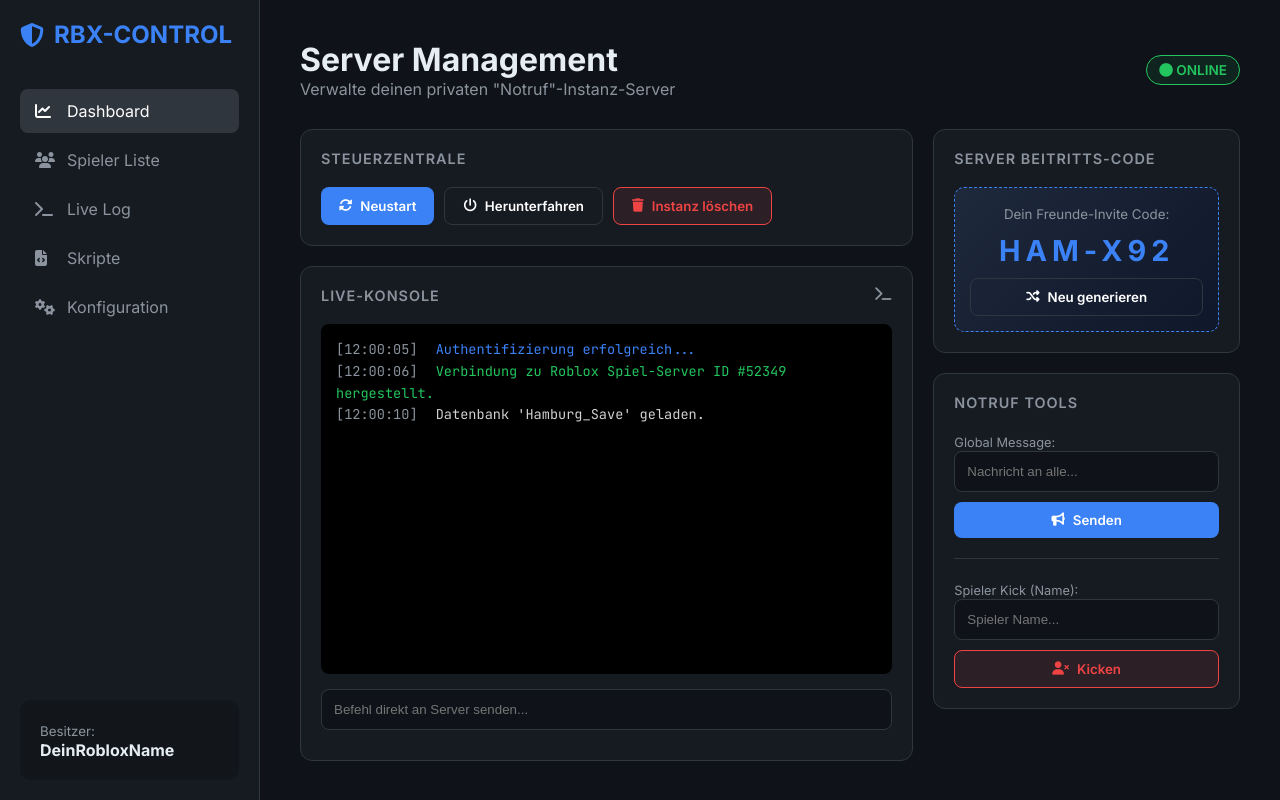
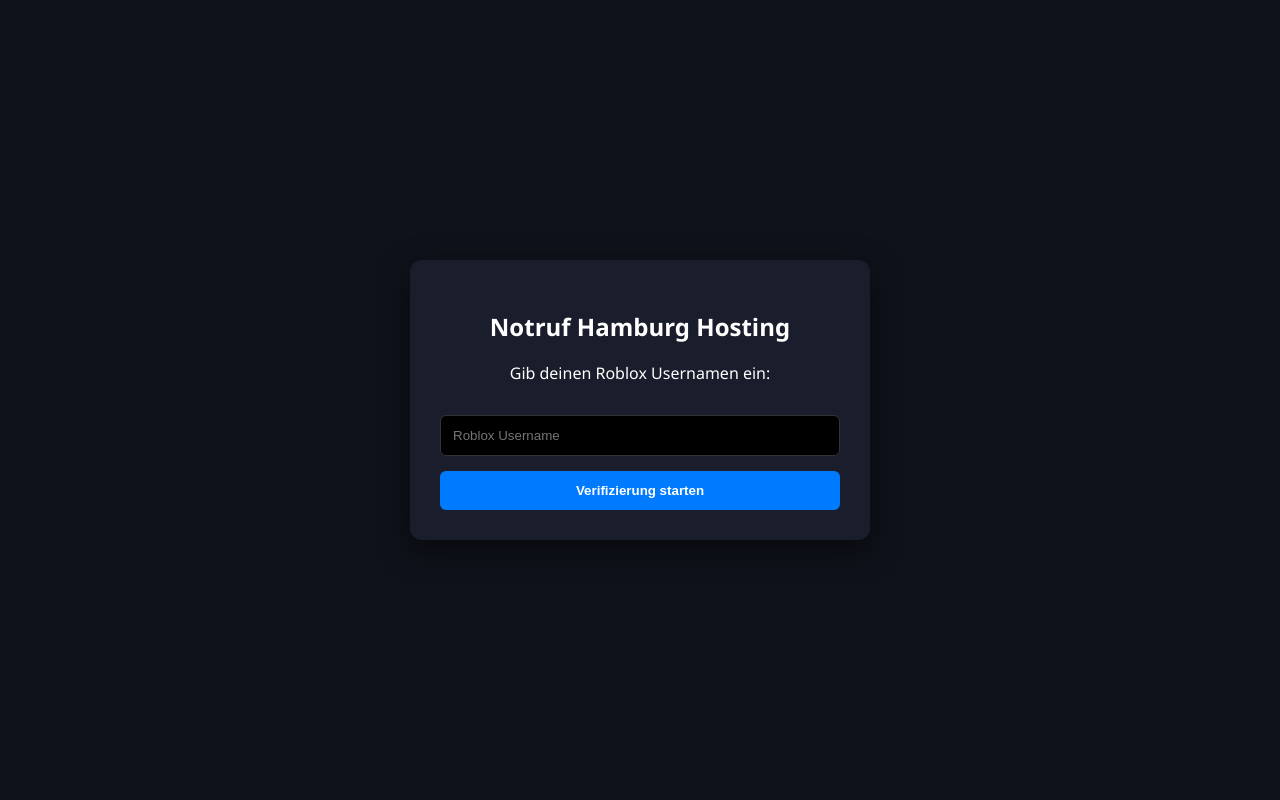
Before and after one commit to bennoxyt1-hash/Wiesbaden-Hosting, a plain HTML site: page index.html in a window 1280 px wide. Drawn offline with Linux system fonts and the light colour scheme.

Commit message:
Revamp dashboard layout and add login functionality
Updated the HTML structure and styles for the dashboard, including a new login section and verification process.

```diff
--- a/index.html
+++ b/index.html
@@ -2,331 +2,129 @@
 <html lang="de">
 <head>
     <meta charset="UTF-8">
-    <meta name="viewport" content="width=device-width, initial-scale=1.0">
-    <title>RBX-Host | Private Server Dashboard</title>
-
-    <!-- Google Fonts & Icons -->
-    <link href="https://fonts.googleapis.com/css2?family=Inter:wght@300;400;600;700&family=JetBrains+Mono&display=swap" rel="stylesheet">
-    <link rel="stylesheet" href="https://cdnjs.cloudflare.com/ajax/libs/font-awesome/6.4.0/css/all.min.css">
-
+    <title>Notruf Hosting | Dashboard</title>
     <style>
-        :root {
-            --bg-dark: #0f1218;
-            --bg-card: #161b22;
-            --accent: #3b82f6;
-            --accent-hover: #2563eb;
-            --danger: #ef4444;
-            --success: #22c55e;
-            --warning: #f59e0b;
-            --text-main: #e6edf3;
-            --text-dim: #8b949e;
-            --border: #30363d;
-        }
-
-        * { margin: 0; padding: 0; box-sizing: border-box; }
-
-        body {
-            background-color: var(--bg-dark);
-            color: var(--text-main);
-            font-family: 'Inter', sans-serif;
-            display: flex;
-            min-height: 100vh;
-        }
-
-/* Ersetze den .sidebar Block (ca. Zeile 36 bis 46) mit diesem: */
-.sidebar {
-    width: 260px;
-    background-color: var(--bg-card);
-    border-right: 1px solid var(--border);
-    display: flex;
-    flex-direction: column; /* Hier lag der Fehler (war doppelt/falsch) */
-    padding: 20px;
-    position: fixed;
-    height: 100vh;
-}
-
-        .brand {
-            font-size: 1.5rem;
-            font-weight: 700;
-            color: var(--accent);
-            display: flex;
-            align-items: center;
-            gap: 10px;
-            margin-bottom: 40px;
-        }
-
-        .nav-item {
-            padding: 12px 15px;
-            border-radius: 8px;
-            color: var(--text-dim);
-            text-decoration: none;
-            display: flex;
-            align-items: center;
-            gap: 12px;
-            margin-bottom: 5px;
-            transition: 0.2s;
-        }
-
-        .nav-item:hover, .nav-item.active {
-            background-color: var(--border);
-            color: white;
-        }
-
-        .nav-item i { width: 20px; }
-
-        /* MAIN CONTENT */
-        .main {
-            margin-left: 260px;
-            flex: 1;
-            padding: 40px;
-        }
-
-        .header {
-            display: flex;
-            justify-content: space-between;
-            align-items: center;
-            margin-bottom: 30px;
-        }
-
-        .status-badge {
-            padding: 6px 12px;
-            border-radius: 20px;
-            background: rgba(34, 197, 94, 0.1);
-            color: var(--success);
-            font-size: 0.85rem;
-            font-weight: 600;
-            border: 1px solid var(--success);
-        }
-
-        /* DASHBOARD GRID */
-        .grid {
-            display: grid;
-            grid-template-columns: 2fr 1fr;
-            gap: 20px;
-        }
-
-        .card {
-            background: var(--bg-card);
-            border: 1px solid var(--border);
-            border-radius: 12px;
-            padding: 20px;
-            margin-bottom: 20px;
-        }
-
-        .card-title {
-            font-size: 0.9rem;
-            font-weight: 600;
-            color: var(--text-dim);
-            text-transform: uppercase;
-            letter-spacing: 1px;
-            margin-bottom: 20px;
-            display: flex;
-            justify-content: space-between;
-        }
-
-        /* CONSOLE STYLE */
-        .console {
-            background: #000;
-            border-radius: 8px;
-            padding: 15px;
-            height: 350px;
-            font-family: 'JetBrains Mono', monospace;
-            font-size: 0.85rem;
-            overflow-y: auto;
-            color: #d1d1d1;
-            line-height: 1.6;
-        }
-
-        .console .time { color: var(--text-dim); margin-right: 10px; }
-        .console .info { color: var(--accent); }
-        .console .success { color: var(--success); }
-        .console .warn { color: var(--warning); }
-
-        /* BUTTONS */
-        .btn-group { display: flex; gap: 10px; }
-
-        button {
-            padding: 10px 18px;
-            border-radius: 8px;
-            border: none;
-            cursor: pointer;
-            font-weight: 600;
-            font-family: inherit;
-            display: flex;
-            align-items: center;
-            gap: 8px;
-            transition: 0.2s;
-        }
-
-        .btn-primary { background: var(--accent); color: white; }
-        .btn-primary:hover { background: var(--accent-hover); }
-
-        .btn-danger { background: rgba(239, 68, 68, 0.1); color: var(--danger); border: 1px solid var(--danger); }
-        .btn-danger:hover { background: var(--danger); color: white; }
-
-        .btn-outline { background: transparent; border: 1px solid var(--border); color: white; }
-        .btn-outline:hover { background: var(--border); }
-
-        /* INPUTS */
-        input {
-            width: 100%;
-            padding: 12px;
-            background: var(--bg-dark);
-            border: 1px solid var(--border);
-            border-radius: 8px;
-            color: white;
-            margin-bottom: 10px;
-            outline: none;
-        }
-
-        input:focus { border-color: var(--accent); }
-
-        /* NOTRUF HAMBURG SYSTEM SPEZIFISCH */
-        .server-code-box {
-            background: linear-gradient(135deg, #1e293b, #0f172a);
-            padding: 15px;
-            border-radius: 10px;
-            text-align: center;
-            border: 1px dashed var(--accent);
-        }
-
-        .code-display {
-            font-size: 1.8rem;
-            font-weight: 800;
-            letter-spacing: 5px;
-            color: var(--accent);
-            margin: 10px 0;
-        }
-
+        :root { --bg: #0f121a; --card: #1a1d2b; --accent: #007bff; --success: #28a745; --text: #ffffff; }
+        body { background: var(--bg); color: var(--text); font-family: 'Segoe UI', sans-serif; display: flex; justify-content: center; align-items: center; min-height: 100vh; margin: 0; }
+        .box { background: var(--card); padding: 30px; border-radius: 12px; width: 400px; box-shadow: 0 10px 30px rgba(0,0,0,0.5); text-align: center; }
+        input { width: 100%; padding: 12px; margin: 15px 0; border-radius: 6px; border: 1px solid #333; background: #000; color: white; box-sizing: border-box; }
+        button { width: 100%; padding: 12px; border-radius: 6px; border: none; font-weight: bold; cursor: pointer; background: var(--accent); color: white; }
+        #verifyZone, #dashboard { display: none; }
+        .code-display { font-size: 24px; color: #00ff88; font-family: monospace; margin: 20px 0; padding: 10px; border: 2px dashed #00ff88; }
+        .log-box { background: #000; padding: 10px; border-radius: 4px; font-size: 12px; height: 100px; overflow-y: auto; text-align: left; margin-top: 15px; color: #aaa; }
     </style>
 </head>
 <body>
 
-    <!-- SIDEBAR -->
-    <div class="sidebar">
-        <div class="brand">
-            <i class="fa-solid fa-shield-halved"></i>
-            RBX-CONTROL
-        </div>
-
-        <nav>
-            <a href="#" class="nav-item active"><i class="fa-solid fa-chart-line"></i> Dashboard</a>
-            <a href="#" class="nav-item"><i class="fa-solid fa-users"></i> Spieler Liste</a>
-            <a href="#" class="nav-item"><i class="fa-solid fa-terminal"></i> Live Log</a>
-            <a href="#" class="nav-item"><i class="fa-solid fa-file-code"></i> Skripte</a>
-            <a href="#" class="nav-item"><i class="fa-solid fa-gears"></i> Konfiguration</a>
-        </nav>
-
-        <div style="margin-top: auto; padding: 20px; background: rgba(0,0,0,0.2); border-radius: 10px;">
-            <small style="color: var(--text-dim)">Besitzer:</small><br>
-            <strong>DeinRobloxName</strong>
-        </div>
+    <!-- SCHRITT 1: Login -->
+    <div id="login" class="box">
+        <h2>Notruf Hamburg Hosting</h2>
+        <p>Gib deinen Roblox Usernamen ein:</p>
+        <input type="text" id="rbxName" placeholder="Roblox Username">
+        <button onclick="startVerify()">Verifizierung starten</button>
     </div>
 
-    <!-- MAIN -->
-    <div class="main">
-        <div class="header">
-            <div>
-                <h1>Server Management</h1>
-                <p style="color: var(--text-dim)">Verwalte deinen privaten "Notruf"-Instanz-Server</p>
-            </div>
-            <div class="status-badge">
-                <i class="fa-solid fa-circle"></i> ONLINE
-            </div>
+    <!-- SCHRITT 2: Verifizierung -->
+    <div id="verifyZone" class="box">
+        <h2>Verifizierung</h2>
+        <p>Kopiere diesen Code in deine Roblox "Über mich" (Bio) Beschreibung:</p>
+        <div class="code-display" id="codeText">CODE-1234</div>
+        <button onclick="checkAccount()" id="btnCheck">Bio & Gamepass prüfen</button>
+        <p id="error" style="color: #ff4444; font-size: 13px;"></p>
+    </div>
+
+    <!-- SCHRITT 3: Das eigentliche Dashboard (txAdmin Style) -->
+    <div id="dashboard" class="box" style="width: 600px;">
+        <h2>Hosting Dashboard</h2>
+        <p>Angemeldet als: <strong id="userLabel"></strong></p>
+        <div style="display:grid; grid-template-columns: 1fr 1fr; gap: 15px;">
+            <button style="background: var(--success);" onclick="sendToGAS('START_SERVER')">SERVER STARTEN</button>
+            <button style="background: #dc3545;" onclick="sendToGAS('STOP_SERVER')">SERVER STOPPEN</button>
         </div>
-
-        <div class="grid">
-            <!-- LINKE SEITE -->
-            <div>
-                <div class="card">
-                    <div class="card-title">Steuerzentrale</div>
-                    <div class="btn-group">
-                        <button class="btn-primary" onclick="log('Server Neustart wird ausgeführt...')">
-                            <i class="fa-solid fa-rotate"></i> Neustart
-                        </button>
-                        <button class="btn-outline" onclick="log('Shutdown Signal gesendet...')">
-                            <i class="fa-solid fa-power-off"></i> Herunterfahren
-                        </button>
-                        <button class="btn-danger" onclick="alert('Bist du sicher?')">
-                            <i class="fa-solid fa-trash"></i> Instanz löschen
-                        </button>
-                    </div>
-                </div>
-
-                <div class="card">
-                    <div class="card-title">Live-Konsole <i class="fa-solid fa-terminal"></i></div>
-                    <div id="console" class="console">
-                        <div><span class="time">[12:00:05]</span> <span class="info">Authentifizierung erfolgreich...</span></div>
-                        <div><span class="time">[12:00:06]</span> <span class="success">Verbindung zu Roblox Spiel-Server ID #52349 hergestellt.</span></div>
-                        <div><span class="time">[12:00:10]</span> <span>Datenbank 'Hamburg_Save' geladen.</span></div>
-                    </div>
-                    <input type="text" placeholder="Befehl direkt an Server senden..." style="margin-top: 15px;">
-                </div>
-            </div>
-
-            <!-- RECHTE SEITE -->
-            <div>
-                <div class="card">
-                    <div class="card-title">Server Beitritts-Code</div>
-                    <div class="server-code-box">
-                        <small style="color: var(--text-dim)">Dein Freunde-Invite Code:</small>
-                        <div class="code-display" id="joinCode">HAM-X92</div>
-                        <button class="btn-outline" style="width: 100%; justify-content: center;" onclick="generateCode()">
-                            <i class="fa-solid fa-shuffle"></i> Neu generieren
-                        </button>
-                    </div>
-                </div>
-
-                <div class="card">
-                    <div class="card-title">Notruf Tools</div>
-                    <label style="font-size: 0.8rem; color: var(--text-dim);">Global Message:</label>
-                    <input type="text" id="announceInput" placeholder="Nachricht an alle...">
-                    <button class="btn-primary" style="width: 100%; justify-content: center;" onclick="broadcast()">
-                        <i class="fa-solid fa-bullhorn"></i> Senden
-                    </button>
-
-                    <hr style="border: none; border-top: 1px solid var(--border); margin: 20px 0;">
-
-                    <label style="font-size: 0.8rem; color: var(--text-dim);">Spieler Kick (Name):</label>
-                    <input type="text" id="kickName" placeholder="Spieler Name...">
-                    <button class="btn-danger" style="width: 100%; justify-content: center;" onclick="kick()">
-                        <i class="fa-solid fa-user-xmark"></i> Kicken
-                    </button>
-                </div>
-            </div>
-        </div>
+        <input type="text" id="gmsg" placeholder="Nachricht an alle...">
+        <button onclick="sendToGAS('MESSAGE', document.getElementById('gmsg').value)">Global Message senden</button>
+        <div class="log-box" id="logs">Status: Bereit...</div>
     </div>
 
     <script>
-        function log(msg, type='info') {
-            const consoleBox = document.getElementById('console');
-            const time = new Date().toLocaleTimeString();
-            const div = document.createElement('div');
-            div.innerHTML = `<span class="time">[${time}]</span> <span class="${type}">${msg}</span>`;
-            consoleBox.appendChild(div);
-            consoleBox.scrollTop = consoleBox.scrollHeight;
+        // HIER DEINE DATEN EINTRAGEN
+        const GAS_URL = "https://script.google.com/macros/s/AKfycbwFPAdde56q51Mh87PLF_wbEyXGg4e0Abw182YPPZ1cp7hQgtfi2rp7yGtNNtySA8xFqA/exec";
+        const GAMEPASS_ID = 1702894929; // Deine 100 Robux Gamepass ID
+        const PROXY = "https://roproxy.com";
+
+        let rbxName = "";
+        let rbxId = "";
+
+        // 1. Code vom GAS holen
+        async function startVerify() {
+            rbxName = document.getElementById('rbxName').value;
+            if(!rbxName) return;
+
+            const res = await fetch(GAS_URL, {
+                method: "POST",
+                body: JSON.stringify({ action: "getVerifyCode", username: rbxName })
+            });
+            const data = await res.json();
+            document.getElementById('codeText').innerText = data.code;
+            document.getElementById('login').style.display = 'none';
+            document.getElementById('verifyZone').style.display = 'block';
         }
 
-        function generateCode() {
-            const newCode = "HAM-" + Math.random().toString(36).substring(2, 5).toUpperCase();
-            document.getElementById('joinCode').innerText = newCode;
-            log("Neuer Invite-Code generiert: " + newCode, 'warn');
+        // 2. Account & Kauf prüfen (Via RoProxy)
+        async function checkAccount() {
+            const errorTxt = document.getElementById('error');
+            errorTxt.innerText = "Prüfe...";
+
+            try {
+                // Get UserId
+                const uRes = await fetch(`${PROXY}/users/v1/usernames/users`, {
+                    method: "POST", headers: {"Content-Type":"application/json"},
+                    body: JSON.stringify({usernames: [rbxName]})
+                });
+                const uData = await uRes.json();
+                rbxId = uData.data[0].id;
+
+                // Check Bio
+                const bRes = await fetch(`${PROXY}/users/v1/users/${rbxId}`);
+                const bData = await bRes.json();
+                const neededCode = document.getElementById('codeText').innerText;
+
+                if(!bData.description.includes(neededCode)) {
+                    errorTxt.innerText = "Code nicht in Bio gefunden!"; return;
+                }
+
+                // Check Gamepass (Item im Inventar?)
+                const pRes = await fetch(`${PROXY}/inventory/v1/users/${rbxId}/items/1/${GAMEPASS_ID}`);
+                const pData = await pRes.json();
+
+                if(pData.data.length === 0) {
+                    errorTxt.innerText = "Du besitzt den 100 Robux Gamepass nicht!"; return;
+                }
+
+                // ERFOLG -> Zeige Dashboard
+                document.getElementById('verifyZone').style.display = 'none';
+                document.getElementById('dashboard').style.display = 'block';
+                document.getElementById('userLabel').innerText = rbxName;
+
+            } catch(e) { errorTxt.innerText = "Fehler bei der Abfrage."; }
         }
 
-        function broadcast() {
-            const msg = document.getElementById('announceInput').value;
-            if(msg) {
-                log("Announcement: " + msg, 'success');
-                document.getElementById('announceInput').value = "";
-            }
+        // 3. Befehl an das GAS speichern
+        async function sendToGAS(type, val = "") {
+            addLog("Sende Befehl: " + type);
+            await fetch(GAS_URL, {
+                method: "POST",
+                body: JSON.stringify({
+                    action: "saveCommand",
+                    userId: rbxId,
+                    command: { action: type, data: val }
+                })
+            });
+            addLog("Befehl wurde gespeichert.");
         }
 
-        function kick() {
-            const name = document.getElementById('kickName').value;
-            if(name) {
-                log("Kicke Spieler: " + name, 'danger');
-                document.getElementById('kickName').value = "";
-            }
+        function addLog(msg) {
+            document.getElementById('logs').innerHTML += "<br>> " + msg;
         }
     </script>
 </body>
```
